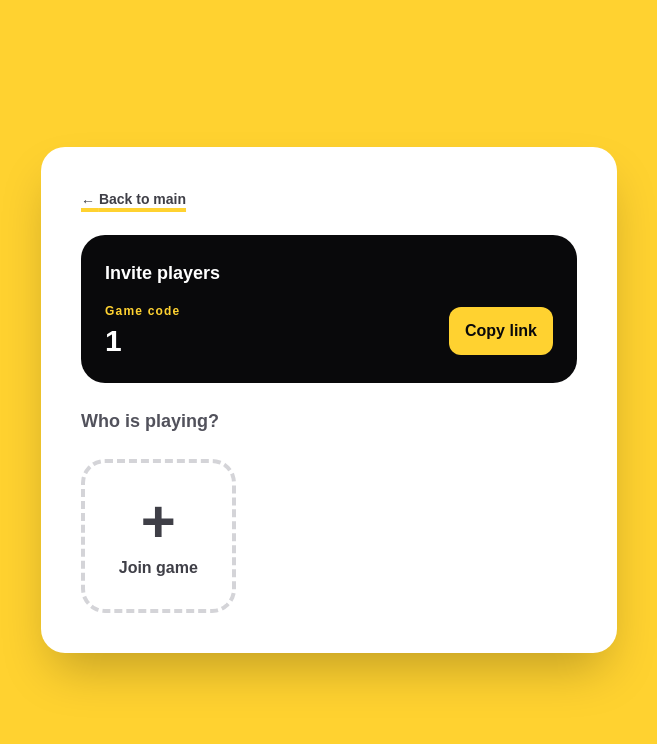
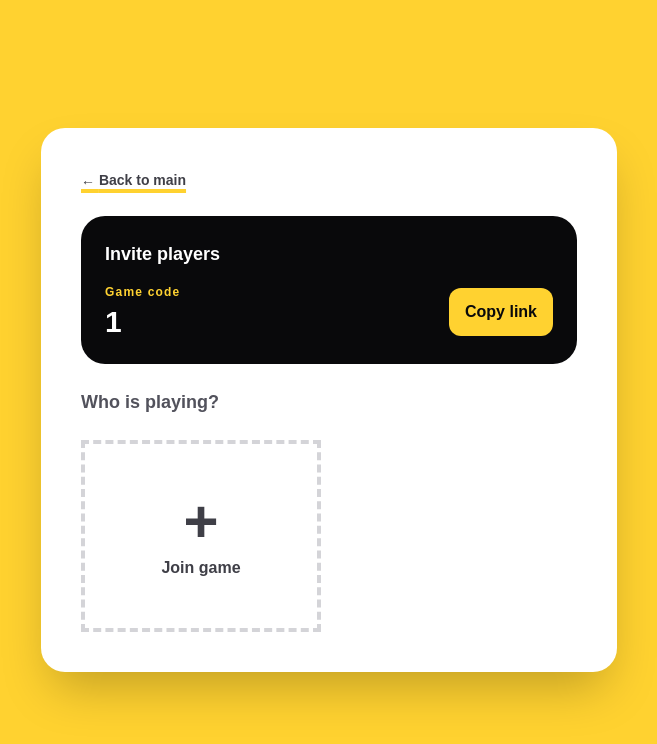
Before and after one commit to vladimirshefer/erundopel, a React (Vite) app in the folder frontend/: page /lobby/1/room in a window 1280 px wide. Shown: the top 744 px of the page, without its empty margins (311-968 px from the left). Built offline with nearby package versions, Linux system fonts and the light colour scheme.

Commit message:
Use Gravatar avatars in lobby
Replace emoji player icons with deterministic robohash avatars and enlarge lobby cards so players are easier to identify.

```diff
--- a/frontend/package.json
+++ b/frontend/package.json
@@ -15,7 +15,8 @@
     "@tanstack/react-query": "^5.104.0",
     "react": "^19.2.8",
     "react-dom": "^19.2.8",
-    "react-router": "^8.4.0"
+    "react-router": "^8.4.0",
+    "ts-md5": "^1.3.1"
   },
   "devDependencies": {
     "@tailwindcss/vite": "^4.3.3",
--- a/frontend/src/pages/LobbyPage.tsx
+++ b/frontend/src/pages/LobbyPage.tsx
@@ -1,7 +1,8 @@
 import { useEffect, useRef, useState, type FormEvent } from 'react'
 import { Link, useNavigate, useParams } from 'react-router'
+import { Md5 } from 'ts-md5'
 import { usePageTitle } from '../lib/react/hooks/usePageTitle.tsx'
-import lobbyRepository, { type LobbyState } from '../repositories/LobbyRepository.ts'
+import lobbyRepository, {type LobbyPlayer, type LobbyState} from '../repositories/LobbyRepository.ts'
 import { useLoc } from '../strings/loc.ts'
 
 export default function LobbyPage() {
@@ -117,8 +118,8 @@ export default function LobbyPage() {
     setIsLinkCopied(true)
   }
 
-  const players = lobby?.players.filter((player) => player.connected) ?? []
-  const isOwner = lobby?.players[0]?.id === playerId
+  const players: LobbyPlayer[] = lobby?.players.filter((player) => player.connected) ?? []
+  const isOwner: Boolean = lobby?.players[0]?.id === playerId
 
   return (
     <main className="w-full max-w-xl rounded-3xl bg-white p-6 shadow-2xl sm:p-10">
@@ -141,24 +142,30 @@ export default function LobbyPage() {
 
       <p className="mt-6 text-lg font-semibold text-zinc-600">{loc('Who is playing?')}</p>
 
-      <section className="mt-6 grid grid-cols-2 gap-4 sm:grid-cols-3">
+      <section className="mt-6 grid gap-4 sm:grid-cols-2">
         {players.map((player) => (
-          <article className="flex aspect-square flex-col justify-between rounded-3xl bg-amber-300 p-5 text-zinc-950 shadow-lg transition duration-300 hover:-translate-y-1 hover:rotate-1" key={player.id}>
-            <span className="text-3xl">😈</span>
-            <p className="text-xl font-black leading-tight">{player.name}</p>
-            {player.id === lobby?.players[0]?.id && <span className="text-sm font-bold">{loc('Host')}</span>}
+          <article className="flex min-h-48 flex-col justify-between border-4 border-zinc-950 bg-amber-300 p-5 text-zinc-950 shadow-lg transition duration-300 hover:-translate-y-1" key={player.id}>
+            <img
+              alt=""
+              className="size-24 border-2 border-zinc-950 bg-white object-cover sm:size-28"
+              src={`https://gravatar.com/avatar/${Md5.hashStr(player.id)}?d=robohash&s=224`}
+            />
+            <div className="mt-5">
+              <p className="text-2xl font-black leading-tight">{player.name}</p>
+              {player.id === lobby?.players[0]?.id && <span className="mt-2 block text-sm font-bold">{loc('Host')}</span>}
+            </div>
           </article>
         ))}
 
         {canJoin && !joinForm && (
-          <button className="flex aspect-square flex-col items-center justify-center rounded-3xl border-4 border-dashed border-zinc-300 text-zinc-700 transition duration-300 hover:-translate-y-1 hover:border-zinc-950 hover:bg-zinc-100" onClick={() => setJoinForm(true)} type="button">
+          <button className="flex min-h-48 flex-col items-center justify-center border-4 border-dashed border-zinc-300 text-zinc-700 transition duration-300 hover:-translate-y-1 hover:border-zinc-950 hover:bg-zinc-100" onClick={() => setJoinForm(true)} type="button">
             <span className="text-6xl font-black">+</span>
             <span className="mt-1 font-black">{loc('Join game')}</span>
           </button>
         )}
 
         {canJoin && joinForm && (
-          <form className="flex aspect-square flex-col justify-center rounded-3xl bg-zinc-950 p-4 text-white shadow-lg" onSubmit={joinLobby}>
+          <form className="flex min-h-48 flex-col justify-center bg-zinc-950 p-4 text-white shadow-lg" onSubmit={joinLobby}>
             <label className="text-sm font-bold" htmlFor="name">
               {loc('Your name')}
             </label>
```
Also changed, not shown: 1 other file (tests, documents, lock files or other folders).
